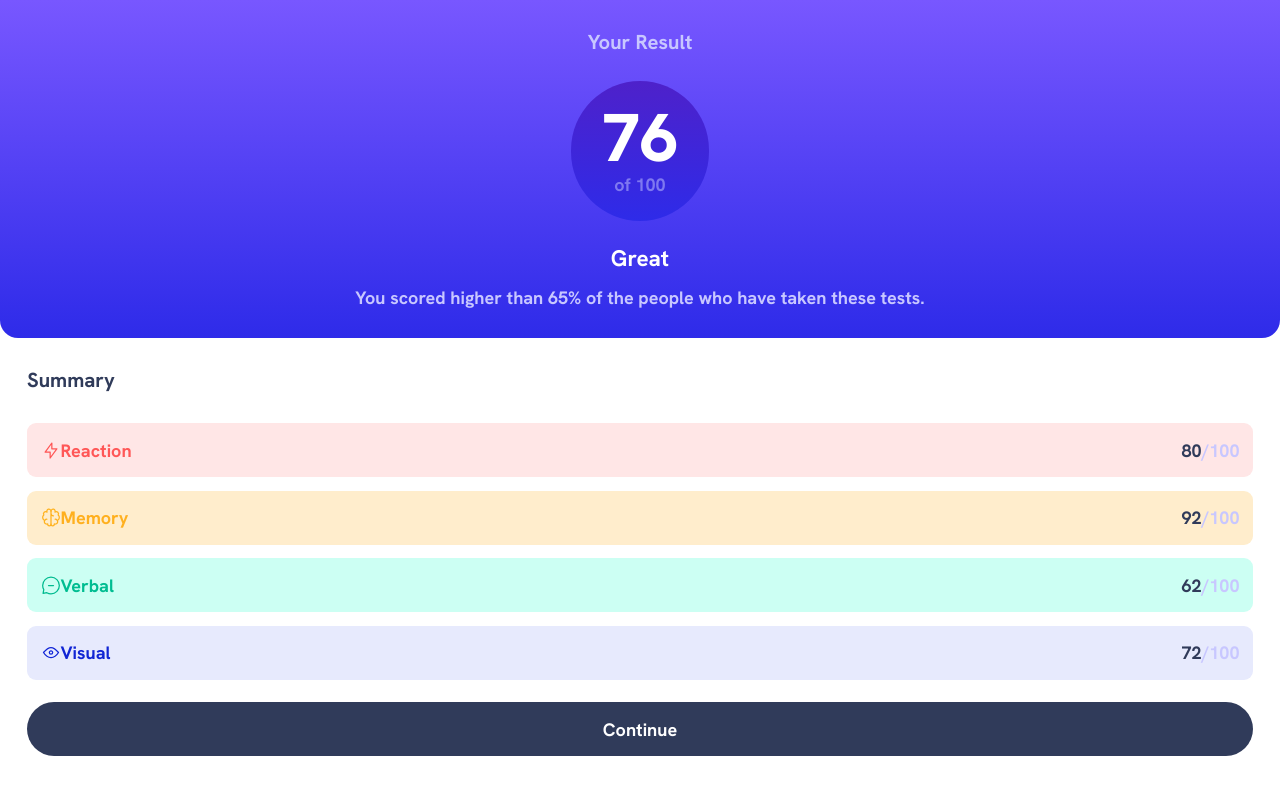
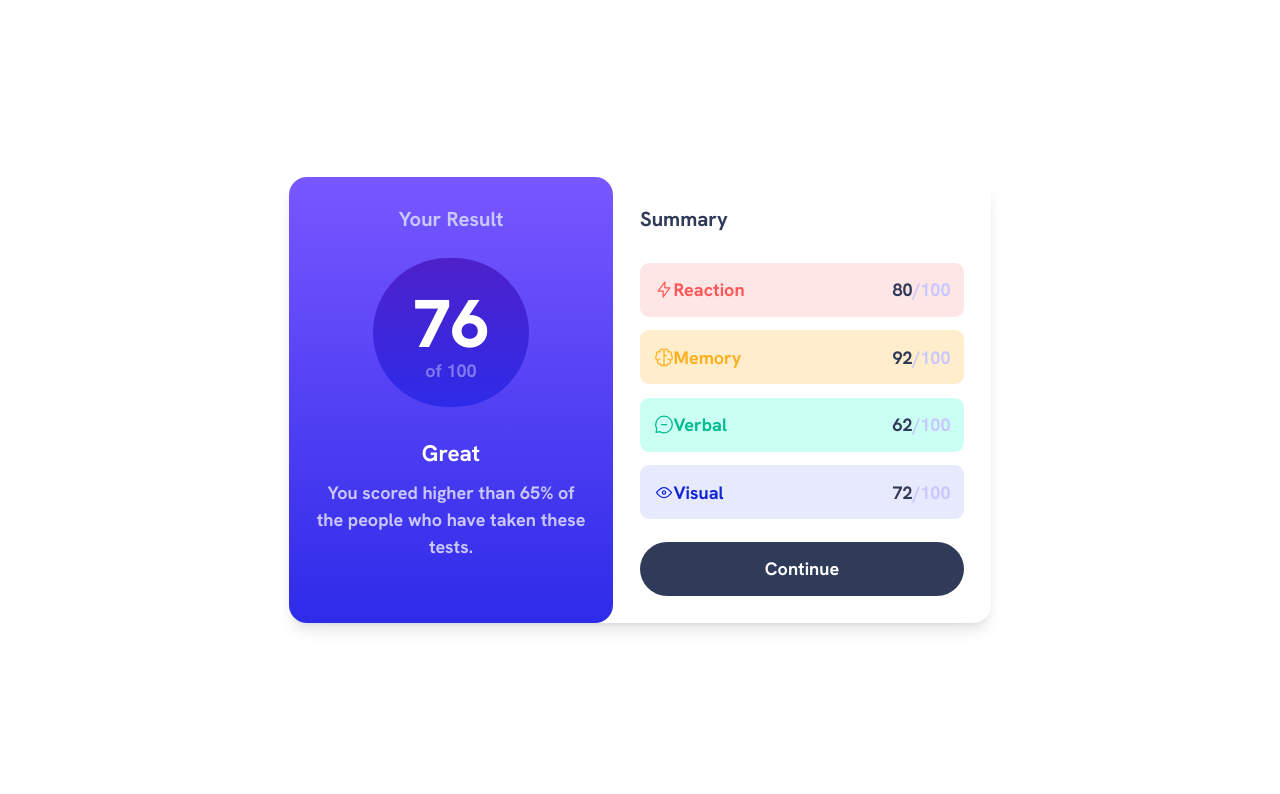
Before and after one commit to Gedridze/results-summary-component, a website: page index.html in a window 1280 px wide. Drawn offline with Linux system fonts and the light colour scheme.

Commit message:
add desktop styling

```diff
--- a/index.html
+++ b/index.html
@@ -21,15 +21,15 @@
 
     <title>Frontend Mentor | Results summary component</title>
   </head>
-  <body>
-    <div class="container w-screen">
+  <body class="items-center h-screen sm:flex sm:justify-center">
+    <div class="container flex-row sm:w-fit max-sm:w-screen sm:flex sm:rounded-2xl sm:shadow-lg">
       <!-- RESULT -->
       <div
-        class="flex flex-col items-center p-6 text-center bg-gradient h-fit rounded-b-2xl result"
+        class="flex flex-col items-center p-6 text-center sm:w-72 bg-gradient max-sm:h-fit rounded-b-2xl sm:rounded-2xl result"
       >
         <h4 class="mb-5 font-bold text-light-lavender">Your Result</h4>
         <div
-          class="flex flex-col pt-5 pb-5 mb-5 rounded-full result-bubble w-fit p-7 bubble-gradient"
+          class="flex flex-col pb-5 rounded-full pt-7 mb-7 result-bubble w-fit p-9 bubble-gradient"
         >
           <span class="text-6xl font-extrabold text-white">76</span>
           <span class="text-base font-bold faint-text">of 100</span>
@@ -43,7 +43,7 @@
       </div>
       <!-- SUMMARY -->
 
-      <div class="m-6 summary">
+      <div class="m-6 summary sm:w-72">
         <h4 class="mb-6 font-bold text-dark-grey-blue">Summary</h4>
         <div class="flex flex-col summary-items">
           <div class="flex p-3 mb-3 rounded-lg bg-red-trans summary-item text-red">
```
Also changed, not shown: public/output.css.
